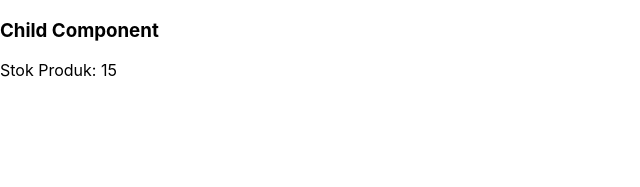
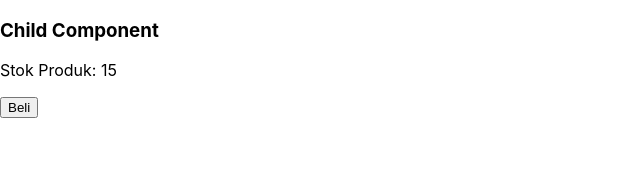
Before and after one commit to agnessm22/praktek-reactjs, a React (Create React App) app: page / in a window 1280 px wide. Shown: the top 187 px of the page, without its empty margins (0-640 px from the left). Built offline with nearby package versions, Linux system fonts and the light colour scheme.

Commit message:
berhasil mengurangi stock

```diff
--- a/src/Component/Class/Child1.jsx
+++ b/src/Component/Class/Child1.jsx
@@ -9,11 +9,13 @@ class Child1 extends Component {
         }
     }
 
+    minBeli = 1;
     render() {
         return (
             <div>
                 <h3>Child Component</h3>
                 <p>Stok Produk: {this.props.stock}</p>
+                <button onClick={()=>this.props.fungsi(this.minBeli)}>Beli</button>
             </div>
         );
     }
--- a/src/Component/Class/Parent.jsx
+++ b/src/Component/Class/Parent.jsx
@@ -10,9 +10,18 @@ class Parent extends Component {
         }
     }
 
+    beliProduk = (jumlah) => {
+        this.setState({
+            stock: this.state.stock - jumlah
+        })
+    }
+
     render() {
         return (
-            <Child1 stock={this.state.stock}/>
+            <Child1
+            stock={this.state.stock}
+            fungsi={this.beliProduk.bind(this)}/>
+
         )
     }
 }
```
